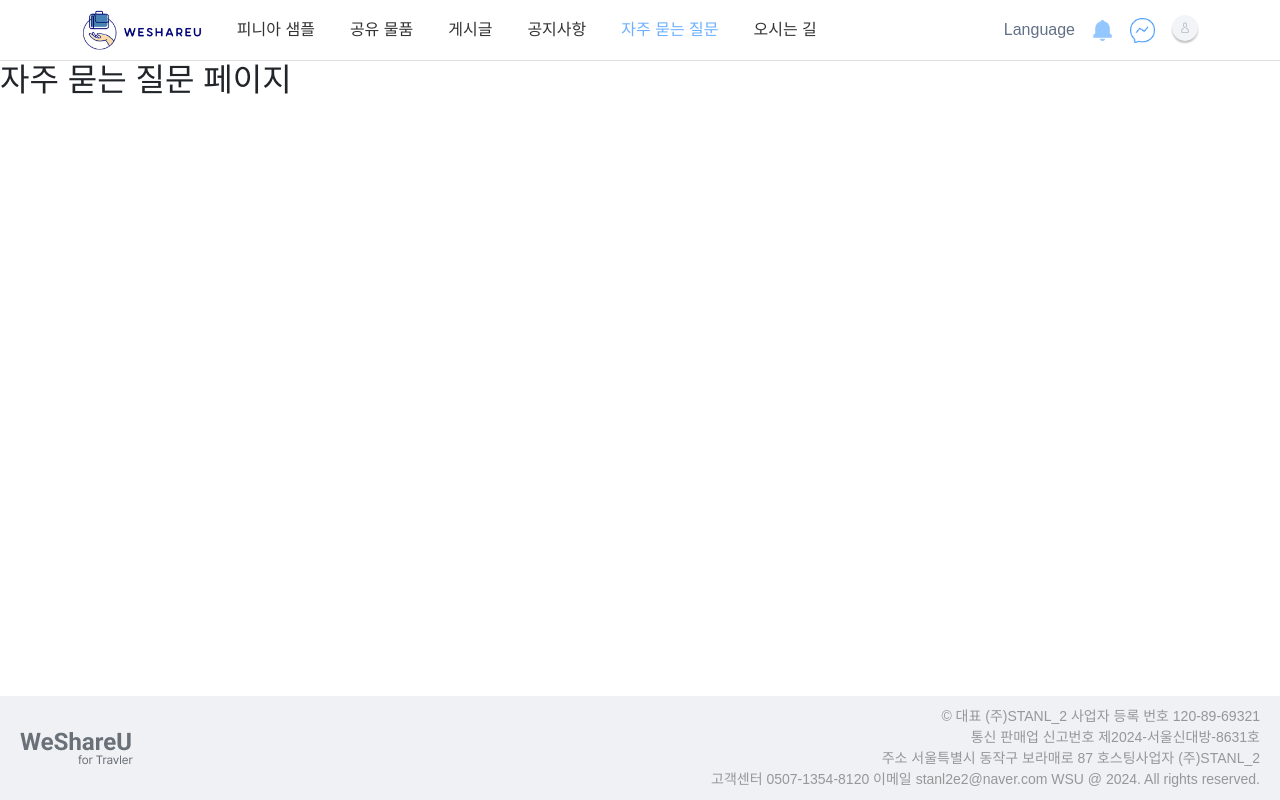
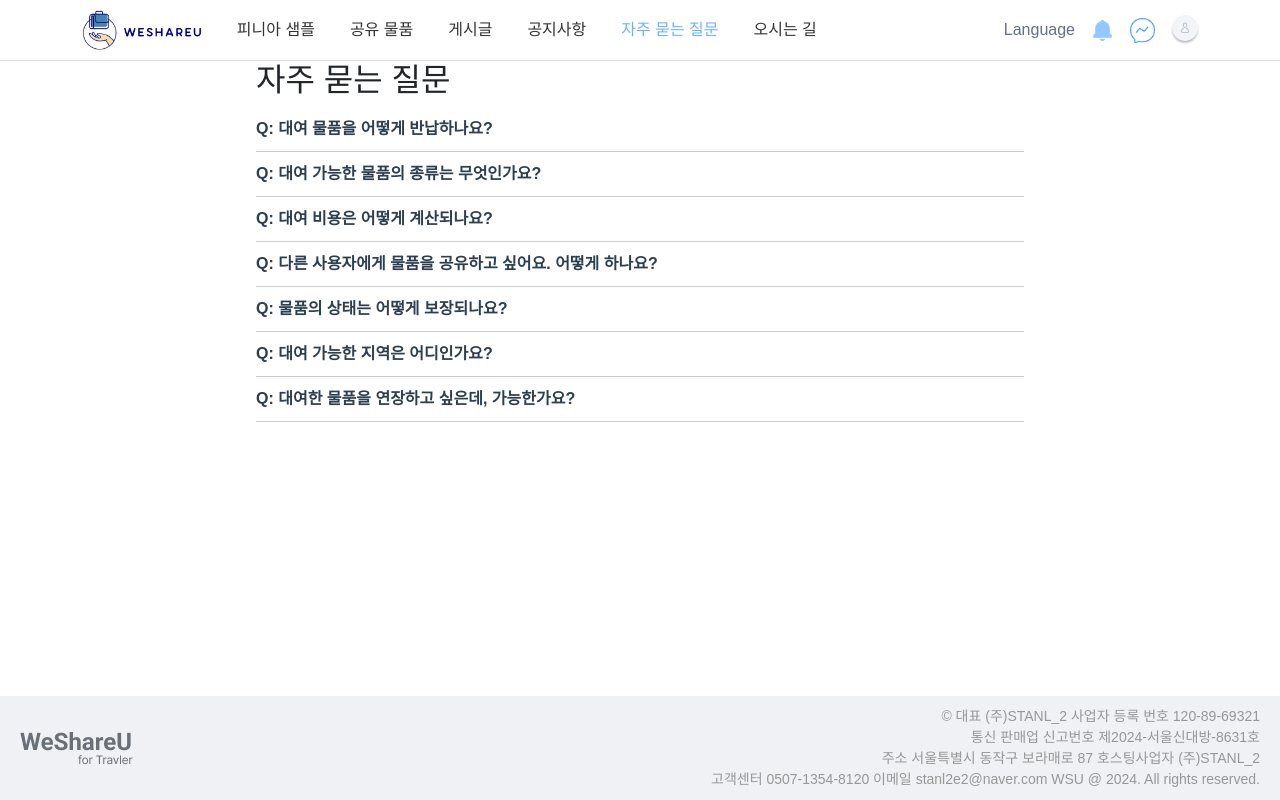
Before and after one commit to beyond-sw-camp/be09-4th-STANL2-WeShareYou, a Vue app: page /faq in a window 1280 px wide. Built offline with nearby package versions, Linux system fonts and the light colour scheme; a web font is replaced by a local one.

Commit message:
1rem = 10px 로 설정(#1)

```diff
--- a/src/App.vue
+++ b/src/App.vue
@@ -26,7 +26,11 @@ import Navigation from './views/navigation/Navigation.vue';
 </template>
 
 <style scoped>
+html {
+  font-size: 62.5%; /* 1rem = 10px */
+}
 #app {
+  width: 100%;
   display: flex;
   flex-direction: column;
   min-height: 100vh;
--- a/src/assets/css/reset.css
+++ b/src/assets/css/reset.css
@@ -51,3 +51,50 @@ table {
     border-collapse: collapse;
     border-spacing: 0;
 }
+
+
+@media (min-width: 1024px){
+    body {
+        font-size: 18px;
+    }
+    .container {
+        width: 80vw;
+        height: 70vh;
+    }
+  }
+
+  @media (min-width: 768px) and (max-width: 1023px) {
+    body {
+      font-size: 16px;
+    }
+
+    .container {
+      width: 90vw;
+      height: 60vh;
+    }
+
+
+
+  @media (min-width: 576px) and (max-width: 767px) {
+    body {
+      font-size: 14px;
+    }
+
+    .container {
+      width: 100vw;
+      height: 50vh;
+    }
+  }
+
+
+  @media (max-width: 576px) {
+    body {
+      font-size: 12px;
+    }
+
+    .container {
+      width: 100vw;
+      height: 40vh;
+    }
+  }
+}
--- a/src/views/body/faq/FAQ.vue
+++ b/src/views/body/faq/FAQ.vue
@@ -1,12 +1,87 @@
 <template>
-    <div>
-        <h2>자주 묻는 질문 페이지</h2>
+    <div class="faq-container">
+      <h2>자주 묻는 질문</h2>
+      <div
+        v-for="(item, index) in faqItems"
+        :key="index"
+        class="faq-item"
+      >
+        <div class="question" @click="toggleAnswer(index)">
+          Q: {{ item.question }}
+        </div>
+        <div v-if="item.isOpen" class="answer">
+          {{ item.answer }}
+        </div>
+      </div>
     </div>
-</template>
+  </template>
 
-<script setup>
-</script>
+  <script setup>
+  import { reactive } from 'vue'
 
-<style scoped>
+  const faqItems = reactive([
+    {
+      question: "대여 물품을 어떻게 반납하나요?",
+      answer: "대여한 물품은 가까운 대여소에 방문하여 반납할 수 있습니다.",
+      isOpen: false,
+    },
+    {
+      question: "대여 가능한 물품의 종류는 무엇인가요?",
+      answer: "대여 가능한 물품은 자전거, 카메라, 텐트 등 다양합니다.",
+      isOpen: false,
+    },
+    {
+      question: "대여 비용은 어떻게 계산되나요?",
+      answer: "대여 비용은 시간 단위로 계산되며, 물품마다 상이합니다.",
+      isOpen: false,
+    },
+    {
+      question: "다른 사용자에게 물품을 공유하고 싶어요. 어떻게 하나요?",
+      answer: "공유하고 싶은 물품을 앱을 통해 등록할 수 있습니다.",
+      isOpen: false,
+    },
+    {
+      question: "물품의 상태는 어떻게 보장되나요?",
+      answer: "물품의 상태는 대여 전후로 점검되며, 손상이 있을 경우 보상 절차가 있습니다.",
+      isOpen: false,
+    },
+    {
+      question: "대여 가능한 지역은 어디인가요?",
+      answer: "대여 가능한 지역은 서울, 부산 등 주요 도시입니다.",
+      isOpen: false,
+    },
+    {
+      question: "대여한 물품을 연장하고 싶은데, 가능한가요?",
+      answer: "앱에서 연장 신청을 하시면 가능합니다.",
+      isOpen: false,
+    },
+  ])
 
-</style>
+  const toggleAnswer = (index) => {
+    faqItems[index].isOpen = !faqItems[index].isOpen
+  }
+  </script>
+
+  <style scoped>
+  .faq-container {
+    width: 60%;
+    margin: 0 auto;
+    font-family: Arial, sans-serif;
+  }
+
+  .faq-item {
+    border-bottom: 1px solid #ccc;
+    padding: 10px 0;
+  }
+
+  .question {
+    font-weight: bold;
+    cursor: pointer;
+    color: #2c3e50;
+  }
+
+  .answer {
+    padding: 10px 0;
+    color: #34495e;
+  }
+  </style>
--- a/src/views/body/home/Home.vue
+++ b/src/views/body/home/Home.vue
@@ -1,11 +1,17 @@
 <template>
-    <div>
-        <div class="images">
+    <div class ="Landing">
+        <div class="page">
             <img src="../../../assets/image/home/banner1.png" alt="Banner" class="banner-1"/>
-            <img src="../../../assets/image/home/text1.png" alt="Banner" class="text-1"/>
+            <div class="text-1">
+                완벽한 여행을 즐기는 방법
+            </div>
+            <div class="text-2">
+                지금 바로 WSU(We Share You)에서 만나보세요!
+            </div>
+        </div>
+        <div class="page">
             <img src="../../../assets/image/home/banner2.png" alt="Banner" class="banner-2"/>
         </div>
-
     </div>
 </template>
 
@@ -17,6 +23,7 @@
     display: flex;
     flex-direction: column;
     align-items: center;
+    margin-bottom: 2vh;
 }
 .banner-1, .banner-2 {
     width: 100%;
@@ -24,8 +31,19 @@
     object-fit: contain;
 }
 .text-1{
+    font-size: 3.2vw;
+    color: #414141;
+    text-align: center;
     width: auto;
-    max-width: 80%;
-    margin: 5vh 0;
+    max-width: 100%;
+    margin: 5vh 0 0 0;
+}
+.text-2{
+    font-size: 3.2vw;
+    color: #000000;
+    text-align: center;
+    width: auto;
+    max-width: 100%;
+    margin: 0 0 3vh 0;
 }
 </style>
--- a/src/views/navigation/Navigation.vue
+++ b/src/views/navigation/Navigation.vue
@@ -56,6 +56,7 @@ import { RouterLink } from 'vue-router';
 }
 
 .menu-list {
+    font-size:1rem;
     list-style: none;
     display: flex;
     gap: 15px;
```
Also changed, not shown: 1 other file (tests, documents, lock files or other folders).
